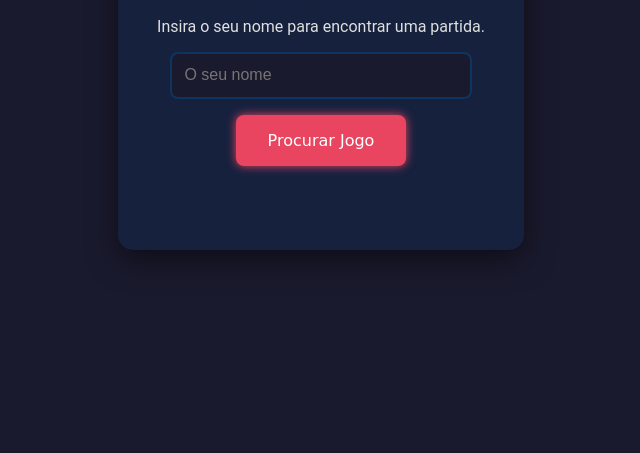
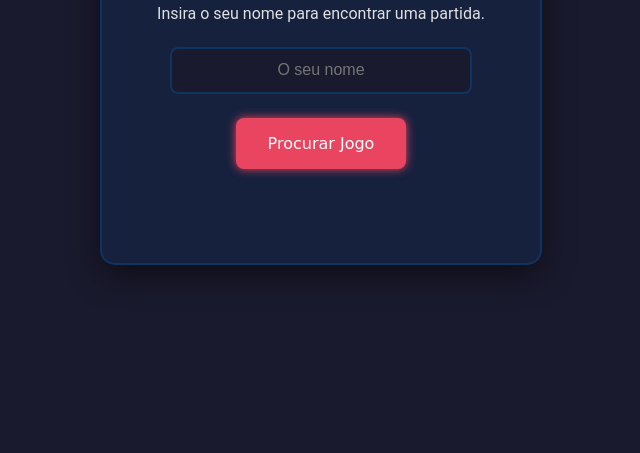
Before and after one commit to unbigou/Tetris-SD, a plain HTML site: page client/index.html in a window 1280 px wide. Shown: the part 347-800 px from the top of the page, without its empty margins (319-959 px from the left). Drawn offline with Linux system fonts and the light colour scheme; a web font is replaced by a local one.

Commit message:
UPDATE: html & css

```diff
--- a/client/index.html
+++ b/client/index.html
@@ -5,7 +5,6 @@
     <meta name="viewport" content="width=device-width, initial-scale=1.0">
     <title>Tetris Multijogador Distribuído</title>
     <link rel="stylesheet" href="style.css">
-    <!-- Fontes do Google -->
     <link rel="preconnect" href="[https://fonts.googleapis.com](https://fonts.googleapis.com)">
     <link rel="preconnect" href="[https://fonts.gstatic.com](https://fonts.gstatic.com)" crossorigin>
     <link href="[https://fonts.googleapis.com/css2?family=Press+Start+2P&family=Roboto&display=swap](https://fonts.googleapis.com/css2?family=Press+Start+2P&family=Roboto&display=swap)" rel="stylesheet">
@@ -14,57 +13,43 @@
     <div class="main-container">
         <h1>Tetris Multijogador</h1>
 
-        <!-- Ecrã de Login/Matchmaking -->
         <div id="login-screen" class="screen active">
             <h2>Bem-vindo!</h2>
             <p>Insira o seu nome para encontrar uma partida.</p>
-            <input type="text" id="player-name-input" placeholder="O seu nome">
+            <input type="text" id="player-name-input" placeholder="O seu nome" maxlength="15">
             <button id="join-game-btn">Procurar Jogo</button>
-            <p id="status-message"></p>
+            <p id="status-message" class="status"></p>
         </div>
 
-        <!-- Ecrã de Jogo -->
         <div id="game-screen" class="screen">
             <div class="game-area">
-                <!-- Tabuleiro do Jogador 1 (local) -->
                 <div class="player-board">
                     <h3 id="player1-name">Jogador 1</h3>
                     <canvas id="tetris-canvas-1" width="200" height="400"></canvas>
-                    <div class="info">
-                        <p>Pontuação: <span id="player1-score">0</span></p>
-                    </div>
+                    <div class="info">Pontuação: <span id="player1-score">0</span></div>
                 </div>
 
-                <!-- Informação da Próxima Peça -->
                  <div class="next-piece-area">
                     <h4>Próxima</h4>
                     <canvas id="next-piece-canvas" width="80" height="80"></canvas>
                 </div>
 
-                <!-- Tabuleiro do Jogador 2 (oponente) -->
                 <div class="player-board">
                     <h3 id="player2-name">Oponente</h3>
                     <canvas id="tetris-canvas-2" width="200" height="400"></canvas>
-                    <div class="info">
-                        <p>Pontuação: <span id="player2-score">0</span></p>
-                    </div>
+                    <div class="info">Pontuação: <span id="player2-score">0</span></div>
                 </div>
             </div>
         </div>
 
-        <!-- Ecrã de Fim de Jogo -->
         <div id="game-over-screen" class="screen">
             <h2>Fim de Jogo!</h2>
-            <p id="winner-message"></p>
+            <p id="winner-message" class="status"></p>
             <button id="play-again-btn">Jogar Novamente</button>
         </div>
     </div>
 
-    <!--
-      Scripts gRPC-web gerados.
-      Estes ficheiros precisam de ser gerados com o protoc.
-      Veja as instruções de compilação.
-    -->
+    <!-- Scripts gRPC-web gerados -->
     <script src="./proto/tetris_pb.js"></script>
     <script src="./proto/tetris_grpc_web_pb.js"></script>
     <script src="./game.js"></script>
--- a/client/style.css
+++ b/client/style.css
@@ -12,28 +12,24 @@ body {
 .main-container {
     text-align: center;
     background-color: #16213e;
-    padding: 2rem;
+    padding: 2rem 3rem;
     border-radius: 15px;
     box-shadow: 0 10px 30px rgba(0, 0, 0, 0.5);
+    border: 2px solid #0f3460;
 }
 
 h1, h2, h3, h4 {
     font-family: 'Press Start 2P', cursive;
-    color: #00ffff; /* Cyan neon */
+    color: #00ffff;
     text-shadow: 0 0 5px #00ffff, 0 0 10px #00ffff;
 }
 
-.screen {
-    display: none;
-}
+.screen { display: none; }
+.screen.active { display: block; }
 
-.screen.active {
+input {
     display: block;
-}
-
-#login-screen input {
-    display: block;
-    margin: 1rem auto;
+    margin: 1.5rem auto;
     padding: 0.8rem;
     width: 80%;
     max-width: 300px;
@@ -42,9 +38,10 @@ h1, h2, h3, h4 {
     color: #e0e0e0;
     border-radius: 8px;
     font-size: 1rem;
+    text-align: center;
 }
 
-#login-screen button, #game-over-screen button {
+button {
     font-family: 'Press Start 2P', cursive;
     background-color: #e94560;
     color: white;
@@ -53,26 +50,27 @@ h1, h2, h3, h4 {
     border-radius: 8px;
     cursor: pointer;
     font-size: 1rem;
-    transition: background-color 0.3s ease, transform 0.2s ease;
+    transition: all 0.2s ease;
     box-shadow: 0 0 10px #e94560;
 }
-
-#login-screen button:hover, #game-over-screen button:hover {
+button:hover {
     background-color: #f06a8a;
-    transform: translateY(-2px);
+    transform: translateY(-3px);
+    box-shadow: 0 4px 15px #e94560;
 }
 
-#status-message {
-    margin-top: 1rem;
+.status {
+    margin-top: 1.5rem;
     color: #fca311;
-    min-height: 20px;
+    font-weight: bold;
+    min-height: 22px;
 }
 
 .game-area {
     display: flex;
     justify-content: center;
     align-items: flex-start;
-    gap: 2rem;
+    gap: 2.5rem;
     margin-top: 1rem;
 }
 
@@ -88,11 +86,6 @@ canvas {
     border-radius: 5px;
 }
 
-#next-piece-canvas {
-    background-color: transparent;
-    border: 3px solid #0f3460;
-}
-
 .info {
     font-family: 'Press Start 2P', cursive;
     font-size: 0.8rem;
```
